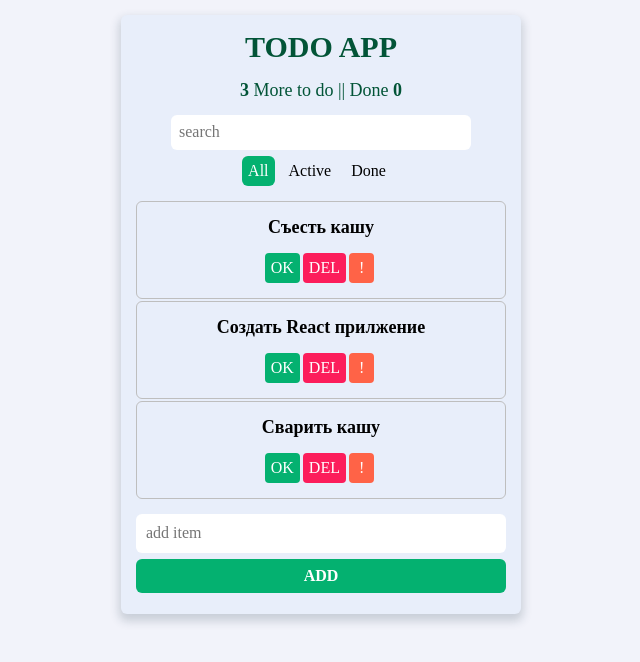
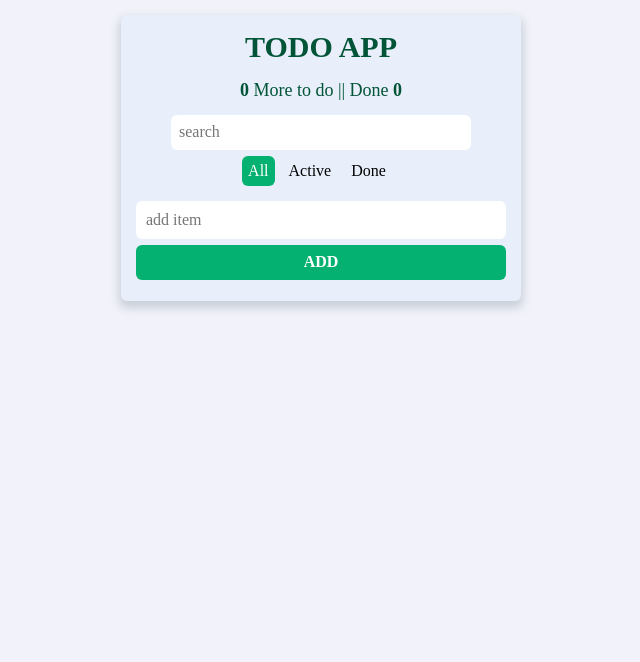
Before and after one commit to ferolux/todo-app, a React (Create React App) app: page / in a window 1280 px wide. Shown: the top 662 px of the page, without its empty margins (319-959 px from the left). Built offline with nearby package versions, Linux system fonts and the light colour scheme.

Commit message:
Исправил баг установки id для новой задачи

```diff
--- a/src/components/App/App.js
+++ b/src/components/App/App.js
@@ -14,33 +14,6 @@ class App extends React.Component {
         inputSearchValue: "",
         filterId: 1,
         todoData: [
-            {
-                id: 1,
-                label: "Сварить кашу",
-                statuses: {
-                    "1": {statusName: "ok", status: false},
-                    "2": {statusName: "del", status: false},
-                    "3": {statusName: "important", status: false}
-                }
-            },
-            {
-                id: 2,
-                label: "Создать React прилжение",
-                statuses: {
-                    "1": {statusName: "ok", status: false},
-                    "2": {statusName: "del", status: false},
-                    "3": {statusName: "important", status: false}
-                }
-            },
-            {
-                id: 3,
-                label: "Съесть кашу",
-                statuses: {
-                    "1": {statusName: "ok", status: false},
-                    "2": {statusName: "del", status: false},
-                    "3": {statusName: "important", status: false}
-                }
-            },
 
         ]
     }
@@ -95,8 +68,8 @@ class App extends React.Component {
     }
 
     addTodoItem = () => {
-        const todoIdItems = this.state.todoData.map(el => el.id);
-        const id = Math.max(...todoIdItems) + 1
+        const todoId = this.state.todoData.length + 1;
+
         this.setState((state) => {
             return {
                 ...state,
@@ -106,7 +79,7 @@ class App extends React.Component {
                 todoData: [
                     ...this.state.todoData,
                     {
-                        id: id,
+                        id: todoId,
                         label: this.state.inputAddValue,
                         statuses: {
                             "1": {statusName: "ok", status: false},
@@ -147,6 +120,7 @@ class App extends React.Component {
 
 
     render() {
+        console.log(this.state)
         const {todoData, inputAddValue, inputSearchValue, filterId} = this.state;
         const todoCount = this.updateTodoCount();
         const doneCount = this.updateDoneCount();
```
